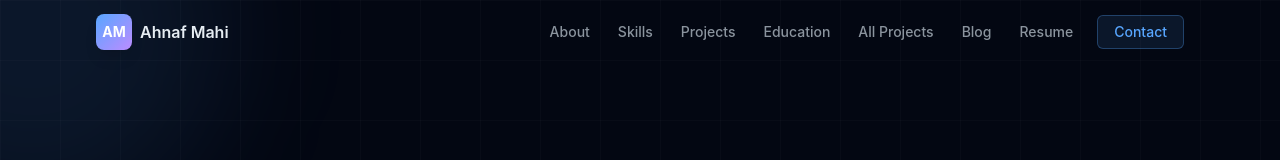
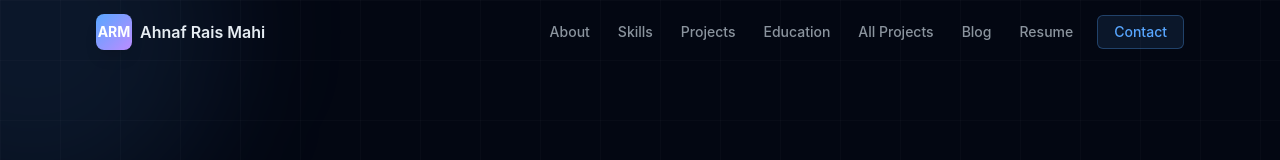
Before and after one commit to LearnerMahi/PortfolioMahi, a Next.js app: page / in a window 1280 px wide. Shown: the top 160 px of the page. Built offline with nearby package versions, Linux system fonts and the light colour scheme.

Commit message:
fix: use basePath prefix for static assets on GitHub Pages

```diff
--- a/src/components/home/Hero.tsx
+++ b/src/components/home/Hero.tsx
@@ -172,7 +172,7 @@ export function Hero() {
               <div className="relative w-64 h-64 sm:w-72 sm:h-72 rounded-2xl bg-bg-card border border-border overflow-hidden">
                 {/* Place your photo at /public/profile.jpg */}
                 <img
-                  src="/profile.jpg"
+                  src={`${process.env.NEXT_PUBLIC_BASE_PATH || ''}/profile.jpg`}
                   alt="Ahnaf Rais Mahi"
                   className="absolute inset-0 w-full h-full object-cover object-top"
                   onError={(e) => {
--- a/src/components/layout/Navbar.tsx
+++ b/src/components/layout/Navbar.tsx
@@ -45,10 +45,10 @@ export function Navbar() {
           {/* Logo */}
           <Link href="/" className="group flex items-center gap-2">
             <span className="w-9 h-9 rounded-lg bg-gradient-to-br from-accent-blue to-accent-purple flex items-center justify-center text-sm font-bold text-white shadow-lg">
-              AM
+              ARM
             </span>
             <span className="hidden sm:block font-semibold text-[#e6edf3] group-hover:text-accent-blue transition-colors">
-              Ahnaf Mahi
+              Ahnaf Rais Mahi
             </span>
           </Link>
 
--- a/src/data/site.ts
+++ b/src/data/site.ts
@@ -26,5 +26,5 @@ export const siteConfig = {
     leetcode: 'https://leetcode.com/mahi',         // ← update with your LC handle
     email: 'mailto:ahnafraismahi@gmail.com',
   },
-  resumeUrl: '/resume.pdf', // place your resume PDF in /public/resume.pdf
+  resumeUrl: `${process.env.NEXT_PUBLIC_BASE_PATH || ''}/resume.pdf`,
 }
```
